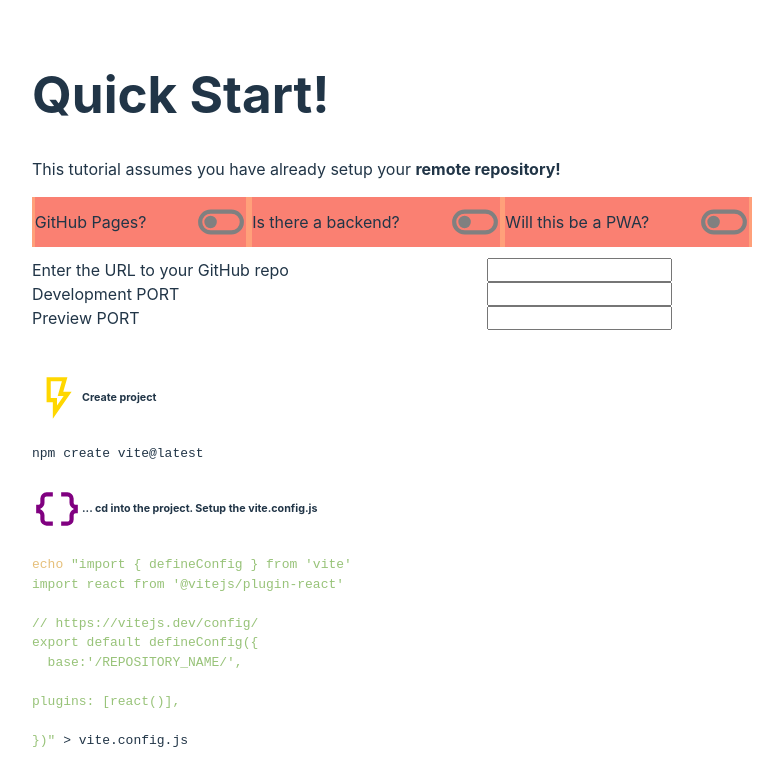
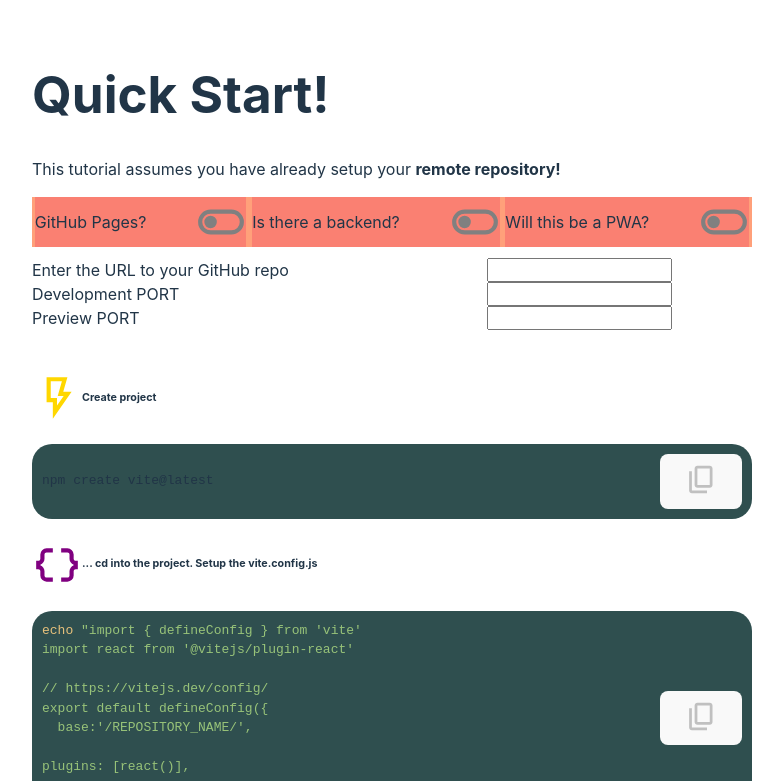
Before and after one commit to Perlesvaux/react-app-with-vite, a React (Vite) app: page / in a window 1280 px wide. Shown: the top 781 px of the page, without its empty margins (248-1031 px from the left). Built offline with nearby package versions, Linux system fonts and the light colour scheme.

Commit message:
feat: working on copy-to-clipboard icon

```diff
--- /dev/null
+++ b/src/CheckSVG.jsx
@@ -0,0 +1,3 @@
+export default function CheckSVG ({fill, size}){
+return <svg xmlns="http://www.w3.org/2000/svg" height={size} viewBox="0 -960 960 960" width={size} fill={fill}><path d="m424-296 282-282-56-56-226 226-114-114-56 56 170 170Zm56 216q-83 0-156-31.5T197-197q-54-54-85.5-127T80-480q0-83 31.5-156T197-763q54-54 127-85.5T480-880q83 0 156 31.5T763-763q54 54 85.5 127T880-480q0 83-31.5 156T763-197q-54 54-127 85.5T480-80Zm0-80q134 0 227-93t93-227q0-134-93-227t-227-93q-134 0-227 93t-93 227q0 134 93 227t227 93Zm0-320Z"/></svg>
+}
--- /dev/null
+++ b/src/Copy.jsx
@@ -0,0 +1,37 @@
+import styles from './Copy.module.css'
+import CopySVG from './CopySVG.jsx'
+import CheckSVG from './CheckSVG.jsx'
+
+import {useState} from 'react'
+export default function Copy({ onClick }){
+
+  const [svg, setSvg] = useState(
+    <CopySVG
+      className={styles.copy}
+      fill="silver"
+      size="33px"
+      onClick={onClick}
+    />
+  )
+
+
+function flipped (){
+    setSvg(
+      <CheckSVG
+        fill="palegreen"
+        size="33px"
+      />
+    )
+    setTimeout(() => setSvg(
+      <CopySVG
+        className={styles.copy}
+        fill="silver"
+        size="33px"
+        onClick={onClick}
+      />
+    ), 2000); // Change back after 2 seconds
+  }
+
+
+  return <button onClick={flipped}> {svg} </button>
+}
--- /dev/null
+++ b/src/Copy.module.css
@@ -0,0 +1,15 @@
+.copy:hover {
+  fill: slategrey;
+}
+
+.copy:active {
+  fill:green;
+  animation-name: example;
+  animation-duration: 4s;
+
+}
+
+@keyframes example {
+  from {opacity: 0;}
+  to {opacity: 1;}
+}
--- /dev/null
+++ b/src/CopySVG.jsx
@@ -0,0 +1,3 @@
+export default function CopySVG({size, fill, className, onClick}){
+  return <svg  className={className} onClick={onClick}  xmlns="http://www.w3.org/2000/svg" height={size} viewBox="0 -960 960 960" width={size} fill={fill} ><path d="M360-240q-33 0-56.5-23.5T280-320v-480q0-33 23.5-56.5T360-880h360q33 0 56.5 23.5T800-800v480q0 33-23.5 56.5T720-240H360Zm0-80h360v-480H360v480ZM200-80q-33 0-56.5-23.5T120-160v-560h80v560h440v80H200Zm160-240v-480 480Z"/></svg>
+}
--- a/src/Step.jsx
+++ b/src/Step.jsx
@@ -1,3 +1,6 @@
+import styles from './Step.module.css'
+import Copy from './Copy.jsx'
+
 export default function Step({steps, toClipBoard}){
 
   return (<div style={{width:'90vh'}}>
@@ -10,7 +13,10 @@ export default function Step({steps, toClipBoard}){
                 {step.svg}
                 <h6 className='text-muted' dangerouslySetInnerHTML={{__html:step.legend}}></h6>
               </span>
-              <pre><code onClick={()=>toClipBoard(step.clipboard)} className='text-start btn btn-dark' dangerouslySetInnerHTML={{__html:step.cmd}}></code></pre>
+              <pre><code className='text-start btn btn-dark' dangerouslySetInnerHTML={{__html:step.cmd}}></code>
+                <Copy onClick={()=>toClipBoard(step.clipboard)}/>
+              </pre>
+
             </>)
           }
         </div>)
--- a/src/Step.module.css
+++ b/src/Step.module.css
@@ -7,3 +7,17 @@
   from {opacity: 0;}
   to {opacity: 1;}
 }
+
+
+pre {
+  border-radius:20px;
+  padding: 10px 10px 10px 10px;
+  background-color: darkslategrey;
+  display: flex;
+  /*flex-direction: column;*/
+  justify-content:space-between ;
+  align-items: center;
+  /*align-items: initial;*/
+  /*column-gap: 50px;*/
+
+}
```
